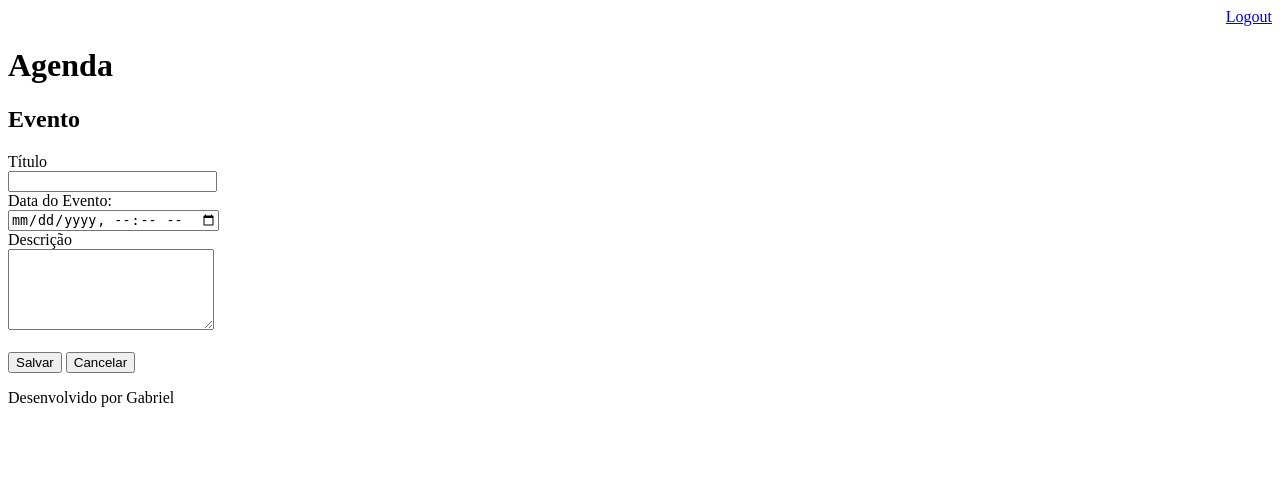
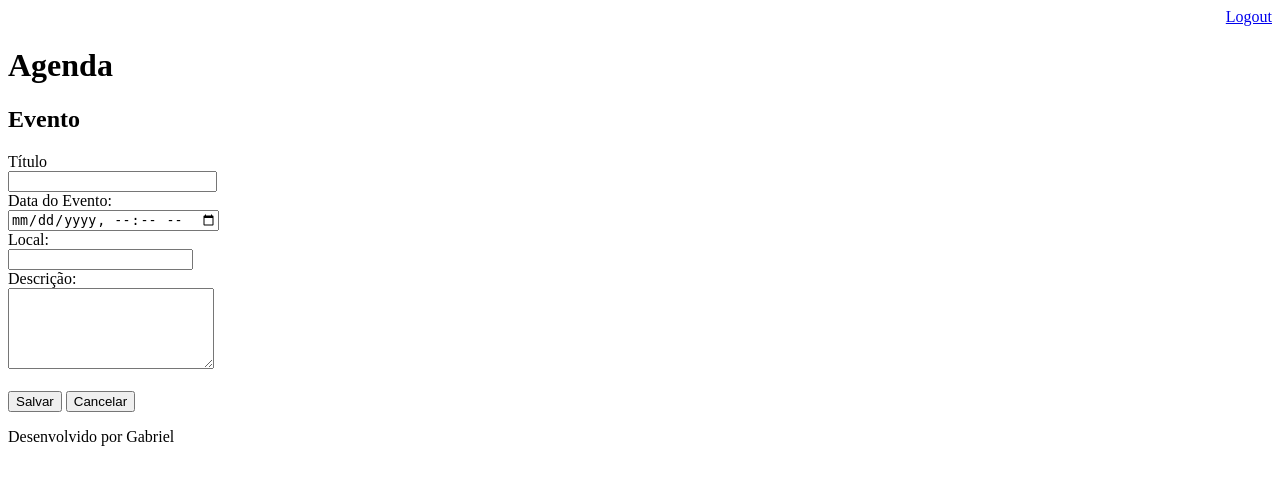
Before and after one commit to gabriel-valenga/CursoDjangoDigitalInnovationProjetoAgenda, a Django app: page /agenda/evento/ in a window 1280 px wide. Shown: the top 485 px of the page. Run offline with Django 3.2, Linux system fonts and the light colour scheme; a user stored in the database is signed in.

Commit message:
Adicionado campo local na pagina de criacao de evento

```diff
--- a/agenda/core/views.py
+++ b/agenda/core/views.py
@@ -50,10 +50,12 @@ def submit_evento(request):
     if request.POST:
         titulo = request.POST.get('titulo')
         data = request.POST.get('data')
+        local = request.POST.get('local')
         descricao = request.POST.get('descricao')
         usuario = request.user
         Evento.objects.create(titulo=titulo,
                               data=data,
+                              local=local,
                               descricao=descricao,
                               usuario=usuario)
     return redirect('/')
--- a/agenda/templates/evento.html
+++ b/agenda/templates/evento.html
@@ -12,7 +12,11 @@
     <br>
     <input type="datetime-local" name="data">
     <br>
-    <label>Descrição</label>
+    <label>Local:</label>
+    <br>
+    <input type="text" name="local">
+    <br>
+    <label>Descrição:</label>
     <br>
     <textarea name="descricao" rows="5" cols="23"></textarea>
     <br><br>
```
Also changed, not shown: agenda/db.sqlite3.
